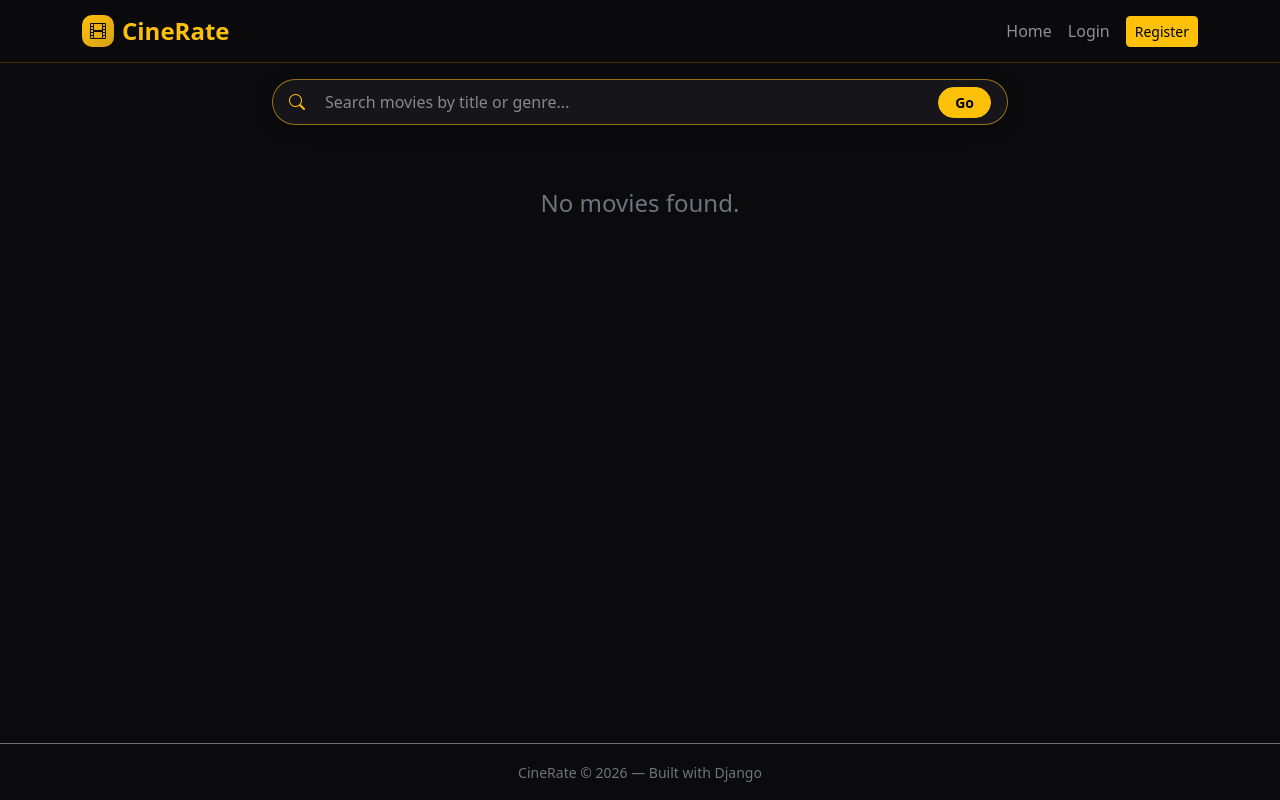
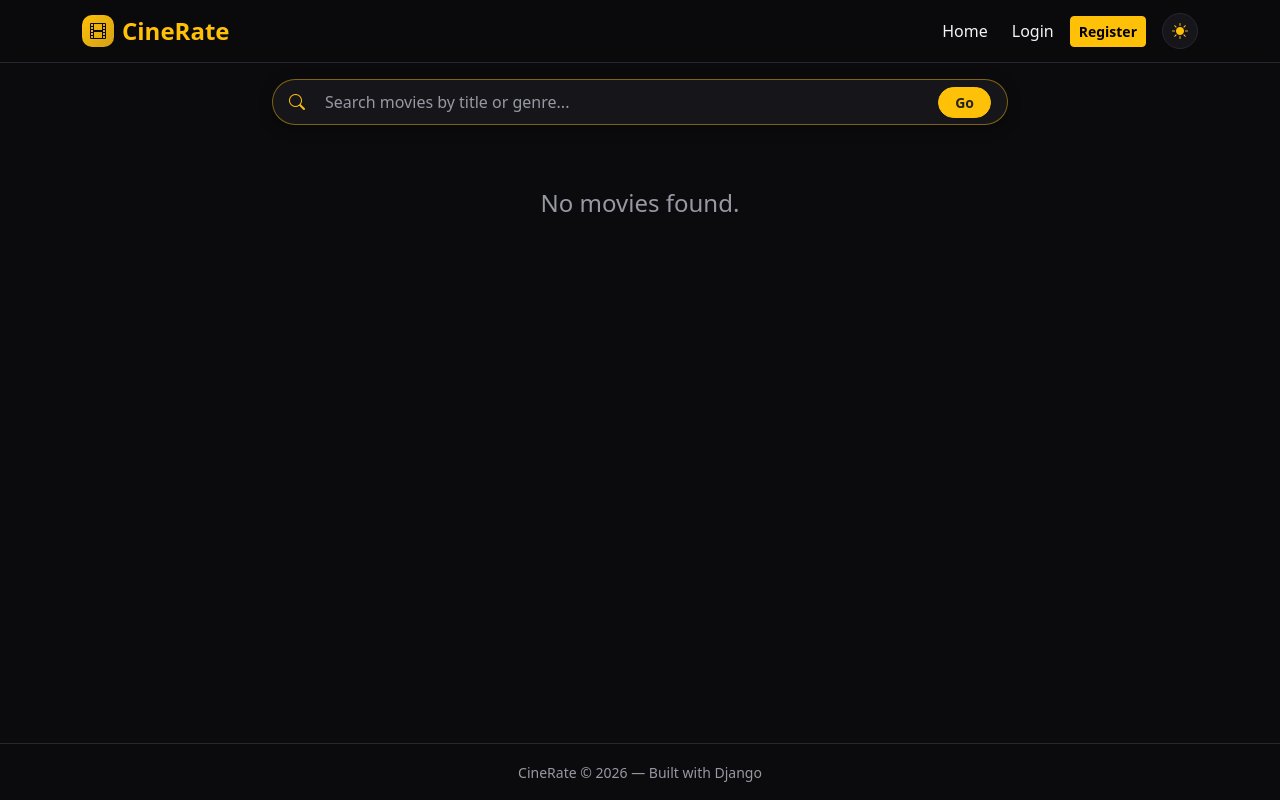
Before and after one commit to satyammishra8-1/CineRate, a Django app: page / in a window 1280 px wide. Run offline with Django 5.2, Linux system fonts and the light colour scheme; data that the repository does not hold is empty.

Commit message:
Add Dark/Bright theme toggle, cleaner header, and instant search reset

```diff
--- a/movie/static/movies/style.css
+++ b/movie/static/movies/style.css
@@ -1,15 +1,46 @@
+/* Theme Variables: Default Dark Mode */
+:root {
+    --cr-bg: #0b0b0d;
+    --cr-surface: #16161a;
+    --cr-surface-alt: #121216;
+    --cr-border: #272730;
+    --cr-text: #f3f3f5;
+    --cr-muted: #9898a3;
+    --cr-accent: #ffc107;
+    --cr-accent-soft: rgba(255, 193, 7, 0.14);
+    --cr-accent-border: rgba(255, 193, 7, 0.45);
+    --cr-bar-bg: rgba(11, 11, 13, 0.92);
+    --cr-shadow: 0 4px 14px rgba(0, 0, 0, 0.35);
+}
+
+/* Bright / Light Mode Overrides */
+html.light-mode {
+    --cr-bg: #f4f5f7;
+    --cr-surface: #ffffff;
+    --cr-surface-alt: #fafafa;
+    --cr-border: #e1e3e8;
+    --cr-text: #141518;
+    --cr-muted: #5c606a;
+    --cr-accent: #d49400;
+    --cr-accent-soft: rgba(212, 148, 0, 0.12);
+    --cr-accent-border: rgba(212, 148, 0, 0.45);
+    --cr-bar-bg: rgba(255, 255, 255, 0.94);
+    --cr-shadow: 0 4px 14px rgba(15, 23, 42, 0.07);
+}
+
 /* Lock horizontal scroll so Android users cannot drag the page side-to-side */
 html,
 body {
     max-width: 100%;
     overflow-x: hidden !important;
     overscroll-behavior-x: none;
-    background-color: #0b0b0d !important;
-    color: #e0e0e0;
+    background-color: var(--cr-bg) !important;
+    color: var(--cr-text) !important;
     min-height: 100vh;
     display: flex;
     flex-direction: column;
     -webkit-tap-highlight-color: transparent;
+    transition: background-color 0.2s ease, color 0.2s ease;
 }
 
 main {
@@ -21,12 +52,32 @@ main {
     overflow-x: hidden;
 }
 
-/* Glassmorphic Top App Bar */
+.cinerate-heading {
+    color: var(--cr-text) !important;
+}
+
+.cinerate-muted {
+    color: var(--cr-muted) !important;
+}
+
+.cinerate-accent {
+    color: var(--cr-accent) !important;
+}
+
+/* Clean Top App Bar */
 .cinerate-topbar {
-    background: rgba(11, 11, 13, 0.9);
+    background: var(--cr-bar-bg);
     backdrop-filter: blur(12px);
     -webkit-backdrop-filter: blur(12px);
-    border-bottom: 1px solid rgba(255, 193, 7, 0.2);
+    border-bottom: 1px solid var(--cr-border);
+}
+
+.cinerate-brand {
+    color: var(--cr-accent) !important;
+}
+
+.cinerate-navlink {
+    color: var(--cr-text) !important;
 }
 
 .cinerate-logo-badge {
@@ -41,23 +92,46 @@ main {
     font-size: 1rem;
 }
 
+.cinerate-theme-btn {
+    width: 36px;
+    height: 36px;
+    border-radius: 50%;
+    border: 1px solid var(--cr-border);
+    background-color: var(--cr-surface);
+    color: var(--cr-accent);
+    display: inline-flex;
+    align-items: center;
+    justify-content: center;
+    font-size: 1rem;
+    transition: transform 0.15s ease, border-color 0.15s ease;
+}
+
+.cinerate-theme-btn:active {
+    transform: scale(0.92);
+    border-color: var(--cr-accent);
+}
+
 .cinerate-count-badge {
-    background: rgba(255, 193, 7, 0.14);
-    color: #ffc107;
-    border: 1px solid rgba(255, 193, 7, 0.35);
+    background: var(--cr-accent-soft);
+    color: var(--cr-accent);
+    border: 1px solid var(--cr-accent-border);
     font-weight: 600;
 }
 
 /* Search Bar */
 .cinerate-search-bar {
-    background-color: #16161a;
-    border: 1px solid rgba(255, 193, 7, 0.55);
+    background-color: var(--cr-surface);
+    border: 1px solid var(--cr-accent-border);
     border-radius: 50px;
-    box-shadow: 0 4px 16px rgba(0, 0, 0, 0.35);
+    box-shadow: var(--cr-shadow);
 }
 
-.cinerate-search-bar input::placeholder {
-    color: #888;
+.cinerate-search-input {
+    color: var(--cr-text) !important;
+}
+
+.cinerate-search-input::placeholder {
+    color: var(--cr-muted);
 }
 
 /* Horizontal Scrollable Filter Chips */
@@ -173,46 +248,48 @@ main {
 
 .poster-placeholder {
     height: 360px;
-    background-color: #222;
+    background-color: var(--cr-border);
     display: flex;
     align-items: center;
     justify-content: center;
-    color: #777;
+    color: var(--cr-muted);
     font-size: 3rem;
 }
 
 /* Ratings, Reviews, Forms & Dark Cards */
 .rating {
-    color: #ffc107;
+    color: var(--cr-accent);
     font-weight: bold;
 }
 
-.review-box {
-    background-color: #1e1e1e;
-    border: 1px solid #333;
+.review-box,
+.card-dark {
+    background-color: var(--cr-surface);
+    color: var(--cr-text);
+    border: 1px solid var(--cr-border);
     border-radius: 8px;
     padding: 1rem;
     margin-bottom: 1rem;
 }
 
 .form-control, .form-select {
-    background-color: #2a2a2a;
-    color: #e0e0e0;
-    border: 1px solid #444;
+    background-color: var(--cr-surface);
+    color: var(--cr-text);
+    border: 1px solid var(--cr-border);
 }
 
 .form-control:focus, .form-select:focus {
-    background-color: #2a2a2a;
-    color: #fff;
-    border-color: #ffc107;
+    background-color: var(--cr-surface);
+    color: var(--cr-text);
+    border-color: var(--cr-accent);
     box-shadow: 0 0 0 0.2rem rgba(255, 193, 7, 0.25);
 }
 
 .form-control::placeholder {
-    color: #888;
+    color: var(--cr-muted);
 }
 
-.card-dark {
-    background-color: #1e1e1e;
-    border: 1px solid #333;
+.cinerate-footer {
+    color: var(--cr-muted);
+    border-top: 1px solid var(--cr-border);
 }
--- a/movie/templates/movies/base.html
+++ b/movie/templates/movies/base.html
@@ -4,43 +4,48 @@
 <head>
     <meta charset="UTF-8">
     <meta name="viewport" content="width=device-width, initial-scale=1.0, maximum-scale=1.0, user-scalable=no">
-    <meta name="theme-color" content="#0b0b0d">
+    <meta name="theme-color" content="#0b0b0d" id="metaThemeColor">
     <meta name="mobile-web-app-capable" content="yes">
     <link rel="manifest" href="{% static 'movies/manifest.json' %}">
     <title>{% block title %}CineRate{% endblock %}</title>
     <link href="https://cdn.jsdelivr.net/npm/bootstrap@5.3.3/dist/css/bootstrap.min.css" rel="stylesheet">
     <link href="https://cdn.jsdelivr.net/npm/bootstrap-icons@1.11.3/font/bootstrap-icons.min.css" rel="stylesheet">
     <link rel="stylesheet" href="{% static 'movies/style.css' %}">
+    <script>
+        // Apply saved theme immediately so there is no screen flash
+        if (localStorage.getItem("cinerate_theme") === "light") {
+            document.documentElement.classList.add("light-mode");
+        }
+    </script>
 </head>
-<body class="text-light">
+<body>
 
-<!-- Top App Bar -->
-<nav class="navbar navbar-expand-lg navbar-dark cinerate-topbar sticky-top">
+<!-- Clean Top App Bar -->
+<nav class="navbar navbar-expand-lg cinerate-topbar sticky-top">
     <div class="container">
-        <a class="navbar-brand fw-bold text-warning fs-4 d-flex align-items-center gap-2" href="{% url 'home' %}">
+        <a class="navbar-brand fw-bold cinerate-brand fs-4 d-flex align-items-center gap-2" href="{% url 'home' %}">
             <span class="cinerate-logo-badge"><i class="bi bi-film"></i></span>
             <span>CineRate</span>
         </a>
 
-        <!-- Phone Profile Badge -->
-        <div class="d-lg-none">
+        <!-- Phone Right Controls: User Badge (if logged in) + Theme Toggle -->
+        <div class="d-flex align-items-center gap-2 d-lg-none">
             {% if user.is_authenticated %}
                 <span class="badge rounded-pill bg-warning text-dark fw-semibold px-3 py-2">
                     <i class="bi bi-person-fill"></i> {{ user.username }}
                 </span>
-            {% else %}
-                <a href="{% url 'login' %}" class="btn btn-outline-warning btn-sm rounded-pill px-3 fw-semibold">
-                    Sign In
-                </a>
             {% endif %}
+            <button type="button" class="cinerate-theme-btn" id="themeToggleMobile" aria-label="Switch Theme" title="Switch Dark / Bright Mode">
+                <i class="bi bi-sun-fill" id="themeIconMobile"></i>
+            </button>
         </div>
 
         <!-- Desktop Menu -->
         <div class="collapse navbar-collapse" id="navMenu">
-            <ul class="navbar-nav ms-auto align-items-lg-center">
-                <li class="nav-item"><a class="nav-link" href="{% url 'home' %}">Home</a></li>
+            <ul class="navbar-nav ms-auto align-items-lg-center gap-lg-2">
+                <li class="nav-item"><a class="nav-link cinerate-navlink" href="{% url 'home' %}">Home</a></li>
                 {% if user.is_authenticated %}
-                    <li class="nav-item"><span class="nav-link text-warning">Hi, {{ user.username }}</span></li>
+                    <li class="nav-item"><span class="nav-link text-warning fw-semibold">Hi, {{ user.username }}</span></li>
                     <li class="nav-item">
                         <form method="post" action="{% url 'logout' %}" class="d-inline">
                             {% csrf_token %}
@@ -48,9 +53,14 @@
                         </form>
                     </li>
                 {% else %}
-                    <li class="nav-item"><a class="nav-link" href="{% url 'login' %}">Login</a></li>
-                    <li class="nav-item"><a class="btn btn-warning btn-sm ms-lg-2" href="{% url 'register' %}">Register</a></li>
+                    <li class="nav-item"><a class="nav-link cinerate-navlink" href="{% url 'login' %}">Login</a></li>
+                    <li class="nav-item"><a class="btn btn-warning btn-sm fw-semibold" href="{% url 'register' %}">Register</a></li>
                 {% endif %}
+                <li class="nav-item ms-lg-2">
+                    <button type="button" class="cinerate-theme-btn" id="themeToggleDesktop" aria-label="Switch Theme" title="Switch Dark / Bright Mode">
+                        <i class="bi bi-sun-fill" id="themeIconDesktop"></i>
+                    </button>
+                </li>
             </ul>
         </div>
     </div>
@@ -70,7 +80,7 @@
 </main>
 
 <!-- Android Bottom Navigation Bar (Phone Only) -->
-<nav class="navbar fixed-bottom navbar-dark cinerate-bottombar d-lg-none">
+<nav class="navbar fixed-bottom cinerate-bottombar d-lg-none">
     <div class="container d-flex justify-content-around text-center">
         <a href="{% url 'home' %}" class="cinerate-nav-item active">
             <i class="bi bi-house-door-fill"></i>
@@ -101,11 +111,48 @@
     </div>
 </nav>
 
-<footer class="text-center text-secondary py-3 border-top border-secondary d-none d-lg-block">
+<footer class="text-center cinerate-footer py-3 d-none d-lg-block">
     <small>CineRate &copy; 2026 — Built with Django</small>
 </footer>
 
 <script src="https://cdn.jsdelivr.net/npm/bootstrap@5.3.3/dist/js/bootstrap.bundle.min.js"></script>
+<script>
+document.addEventListener("DOMContentLoaded", function () {
+    const root = document.documentElement;
+    const metaTheme = document.getElementById("metaThemeColor");
+    const icons = [
+        document.getElementById("themeIconMobile"),
+        document.getElementById("themeIconDesktop")
+    ];
+    const buttons = [
+        document.getElementById("themeToggleMobile"),
+        document.getElementById("themeToggleDesktop")
+    ];
+
+    function syncThemeUI() {
+        const isLight = root.classList.contains("light-mode");
+        icons.forEach(icon => {
+            if (!icon) return;
+            icon.className = isLight ? "bi bi-moon-stars-fill" : "bi bi-sun-fill";
+        });
+        if (metaTheme) {
+            metaTheme.setAttribute("content", isLight ? "#f4f5f7" : "#0b0b0d");
+        }
+    }
+
+    syncThemeUI();
+
+    buttons.forEach(btn => {
+        if (!btn) return;
+        btn.addEventListener("click", function () {
+            root.classList.toggle("light-mode");
+            const isLight = root.classList.contains("light-mode");
+            localStorage.setItem("cinerate_theme", isLight ? "light" : "dark");
+            syncThemeUI();
+        });
+    });
+});
+</script>
 <script src="{% static 'movies/script.js' %}"></script>
 </body>
 </html>
--- a/movie/templates/movies/home.html
+++ b/movie/templates/movies/home.html
@@ -7,8 +7,8 @@
 <div class="d-md-none mb-3">
     <div class="d-flex justify-content-between align-items-center">
         <div>
-            <h5 class="fw-bold text-light mb-0">Discover Movies</h5>
-            <small class="text-secondary">Tap any movie to rate & review</small>
+            <h5 class="fw-bold cinerate-heading mb-0">Discover Movies</h5>
+            <small class="cinerate-muted">Tap any movie to rate & review</small>
         </div>
         <span class="badge rounded-pill cinerate-count-badge px-3 py-2">
             {{ movies|length }} Titles
@@ -20,22 +20,22 @@
 <div class="row mb-3">
     <div class="col-12 col-md-8 mx-auto">
         <form method="get" action="{% url 'home' %}" class="cinerate-search-bar d-flex align-items-center px-3 py-1">
-            <i class="bi bi-search text-warning me-2"></i>
+            <i class="bi bi-search cinerate-accent me-2"></i>
             <input id="searchInput" type="text" name="q"
-                   class="form-control bg-transparent border-0 text-light shadow-none"
+                   class="form-control bg-transparent border-0 cinerate-search-input shadow-none"
                    placeholder="Search movies by title or genre..." value="{{ query|default:'' }}"
                    autocomplete="off">
-            {% if query %}
-                <a href="{% url 'home' %}" class="text-secondary me-2 text-decoration-none">
-                    <i class="bi bi-x-circle-fill"></i>
-                </a>
-            {% endif %}
-            <button type="submit" class="btn btn-warning btn-sm rounded-pill px-3 fw-semibold">Go</button>
+            <button type="button" id="clearSearchBtn"
+                    class="btn btn-link cinerate-muted p-0 me-2 text-decoration-none {% if not query %}d-none{% endif %}"
+                    aria-label="Clear search">
+                <i class="bi bi-x-circle-fill fs-5"></i>
+            </button>
+            <button type="submit" class="btn btn-warning btn-sm rounded-pill px-3 fw-semibold text-dark">Go</button>
         </form>
     </div>
 </div>
 
-<!-- One-Thumb Filter Chips (Phone & Tablet) -->
+<!-- One-Thumb Filter Chips (Phone) -->
 <div class="cinerate-chips-row d-flex gap-2 mb-3 d-md-none" id="filterChips">
     <button type="button" class="cinerate-chip active" data-filter="all">All</button>
     <button type="button" class="cinerate-chip" data-filter="top">Top Rated 4★+</button>
@@ -46,9 +46,9 @@
 </div>
 
 {% if query %}
-    <p class="text-secondary small mb-3">
-        Showing results for "<strong class="text-warning">{{ query }}</strong>"
-        — <a href="{% url 'home' %}" class="text-warning">clear</a>
+    <p class="cinerate-muted small mb-3">
+        Showing results for "<strong class="cinerate-accent">{{ query }}</strong>"
+        — <a href="{% url 'home' %}" class="cinerate-accent">clear</a>
     </p>
 {% endif %}
 
@@ -72,19 +72,17 @@
                     </div>
 
                     <div class="ms-3 flex-grow-1 min-w-0">
-                        <div class="d-flex justify-content-between align-items-start gap-2">
-                            <h6 class="text-light fw-bold mb-1 text-truncate">{{ movie.title }}</h6>
-                        </div>
+                        <h6 class="cinerate-heading fw-bold mb-1 text-truncate">{{ movie.title }}</h6>
 
-                        <div class="text-secondary small mb-2">
+                        <div class="cinerate-muted small mb-2">
                             <span>{{ movie.release_date|date:"Y" }}</span>
                             <span class="mx-1">•</span>
-                            <span class="text-light-emphasis">{{ movie.genre }}</span>
+                            <span>{{ movie.genre }}</span>
                         </div>
 
                         <!-- Gold Star Row -->
                         <div class="d-flex align-items-center mb-2">
-                            <span class="text-warning me-2 small">
+                            <span class="cinerate-accent me-2 small">
                                 {% with rating=movie.average_rating %}
                                     <i class="bi {% if rating >= 1 %}bi-star-fill{% else %}bi-star{% endif %}"></i>
                                     <i class="bi {% if rating >= 2 %}bi-star-fill{% else %}bi-star{% endif %}"></i>
@@ -93,12 +91,12 @@
                                     <i class="bi {% if rating >= 5 %}bi-star-fill{% else %}bi-star{% endif %}"></i>
                                 {% endwith %}
                             </span>
-                            <span class="text-warning fw-bold small">{{ movie.average_rating }}</span>
-                            <span class="text-secondary small ms-1">/ 5</span>
+                            <span class="cinerate-accent fw-bold small">{{ movie.average_rating }}</span>
+                            <span class="cinerate-muted small ms-1">/ 5</span>
                         </div>
 
                         <div class="d-flex justify-content-between align-items-center">
-                            <span class="text-secondary small">
+                            <span class="cinerate-muted small">
                                 <i class="bi bi-chat-left-text me-1"></i>{{ movie.reviews.count }} reviews
                             </span>
                             <span class="cinerate-pill-cta">
@@ -110,14 +108,18 @@
             </a>
         </div>
     {% empty %}
-        <div class="col-12 text-center text-secondary py-5">
+        <div class="col-12 text-center cinerate-muted py-5">
             <h5>No movies found.</h5>
+            <a href="{% url 'home' %}" class="btn btn-warning btn-sm rounded-pill px-4 mt-2 fw-semibold text-dark">Show All Movies</a>
         </div>
     {% endfor %}
 
-    <div id="noFilterMatch" class="col-12 text-center text-secondary py-5 d-none">
-        <i class="bi bi-film fs-1 text-warning d-block mb-2"></i>
+    <div id="noFilterMatch" class="col-12 text-center cinerate-muted py-5 d-none">
+        <i class="bi bi-film fs-1 cinerate-accent d-block mb-2"></i>
         <h6>No matching movies found.</h6>
+        <button type="button" id="resetFiltersBtn" class="btn btn-warning btn-sm rounded-pill px-4 mt-2 fw-semibold text-dark">
+            Show All Movies
+        </button>
     </div>
 </div>
 
@@ -125,22 +127,22 @@
 <div class="row g-4 d-none d-md-flex">
     {% for movie in movies %}
         <div class="col-md-4 col-lg-3">
-            <div class="card movie-card h-100 text-light bg-dark border-secondary">
+            <div class="card movie-card h-100">
                 {% if movie.poster %}
                     <img src="{{ movie.poster.url }}" class="card-img-top movie-poster" alt="{{ movie.title }}">
                 {% else %}
-                    <div class="poster-placeholder"></div>
+                    <div class="poster-placeholder"><i class="bi bi-film"></i></div>
                 {% endif %}
                 <div class="card-body d-flex flex-column">
-                    <h5 class="card-title">{{ movie.title }}</h5>
-                    <p class="card-text text-secondary mb-2">{{ movie.release_date|date:"Y" }}</p>
-                    <p class="rating text-warning fw-bold mb-3">★ {{ movie.average_rating }} / 5</p>
-                    <a href="{% url 'movie_detail' movie.id %}" class="btn btn-outline-warning mt-auto">View Details</a>
+                    <h5 class="card-title cinerate-heading">{{ movie.title }}</h5>
+                    <p class="card-text cinerate-muted mb-2">{{ movie.release_date|date:"Y" }}</p>
+                    <p class="rating mb-3">★ {{ movie.average_rating }} / 5</p>
+                    <a href="{% url 'movie_detail' movie.id %}" class="btn btn-outline-warning mt-auto fw-semibold">View Details</a>
                 </div>
             </div>
         </div>
     {% empty %}
-        <div class="col-12 text-center text-secondary py-5">
+        <div class="col-12 text-center cinerate-muted py-5">
             <h4>No movies found.</h4>
         </div>
     {% endfor %}
@@ -149,6 +151,8 @@
 <script>
 document.addEventListener("DOMContentLoaded", function () {
     const searchInput = document.getElementById("searchInput");
+    const clearBtn = document.getElementById("clearSearchBtn");
+    const resetBtn = document.getElementById("resetFiltersBtn");
     const chips = document.querySelectorAll(".cinerate-chip");
     const items = document.querySelectorAll(".movie-filter-item");
     const noMatch = document.getElementById("noFilterMatch");
@@ -156,6 +160,10 @@ document.addEventListener("DOMContentLoaded", function () {
 
     function applyFilters() {
         const term = (searchInput?.value || "").trim().toLowerCase();
+        if (clearBtn) {
+            clearBtn.classList.toggle("d-none", term.length === 0);
+        }
+
         let visibleCount = 0;
 
         items.forEach(item => {
@@ -185,9 +193,23 @@ document.addEventListener("DOMContentLoaded", function () {
         }
     }
 
-    if (searchInput) {
-        searchInput.addEventListener("input", applyFilters);
+    function resetAll() {
+        if (searchInput) searchInput.value = "";
+        activeFilter = "all";
+        chips.forEach(c => c.classList.toggle("active", c.dataset.filter === "all"));
+        applyFilters();
     }
+
+    if (searchInput) searchInput.addEventListener("input", applyFilters);
+    if (clearBtn) clearBtn.addEventListener("click", function () {
+        if (window.location.search.includes("q=")) {
+            window.location.href = "{% url 'home' %}";
+        } else {
+            resetAll();
+            searchInput?.focus();
+        }
+    });
+    if (resetBtn) resetBtn.addEventListener("click", resetAll);
 
     chips.forEach(chip => {
         chip.addEventListener("click", function () {
--- a/movie/templates/registration/login.html
+++ b/movie/templates/registration/login.html
@@ -1,6 +1,3 @@
-################Login##################
-
-
 {% extends 'movies/base.html' %}
 
 {% block title %}Login - Mini CineRate{% endblock %}
--- a/movie/templates/registration/register.html
+++ b/movie/templates/registration/register.html
@@ -1,6 +1,3 @@
-###############register##################
-
-
 {% extends 'movies/base.html' %}
 
 {% block title %}Register - Mini CineRate{% endblock %}
```
Also changed, not shown: other parts of movie/static/movies/style.css (+19 -18 lines).
